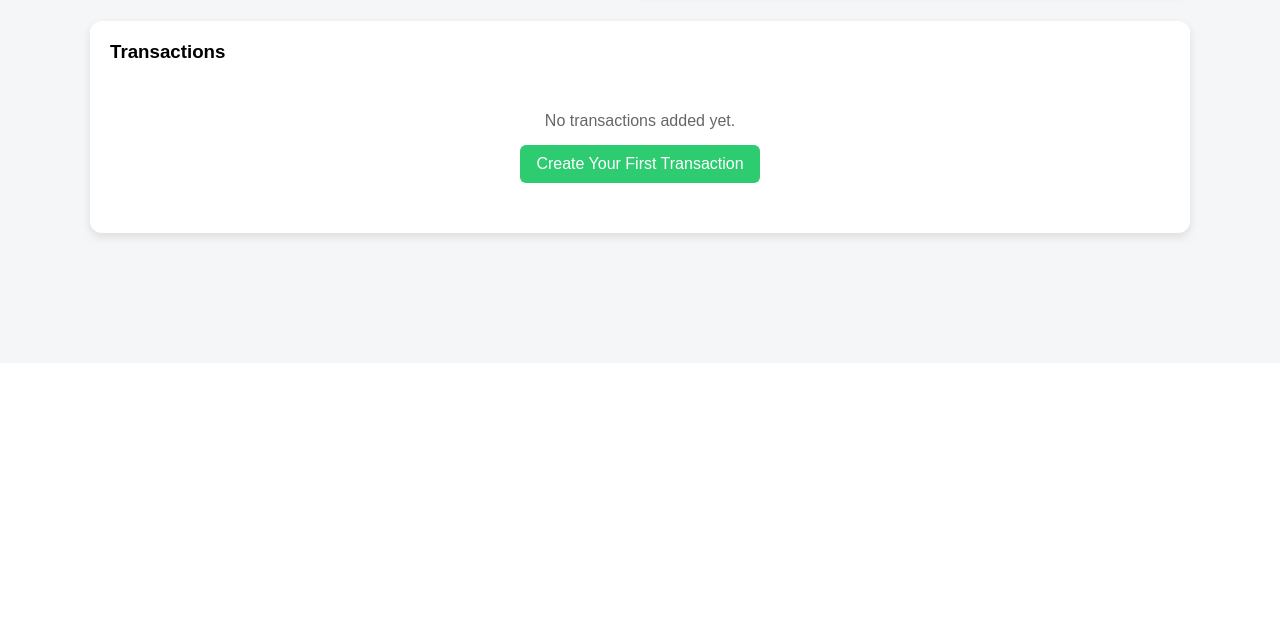
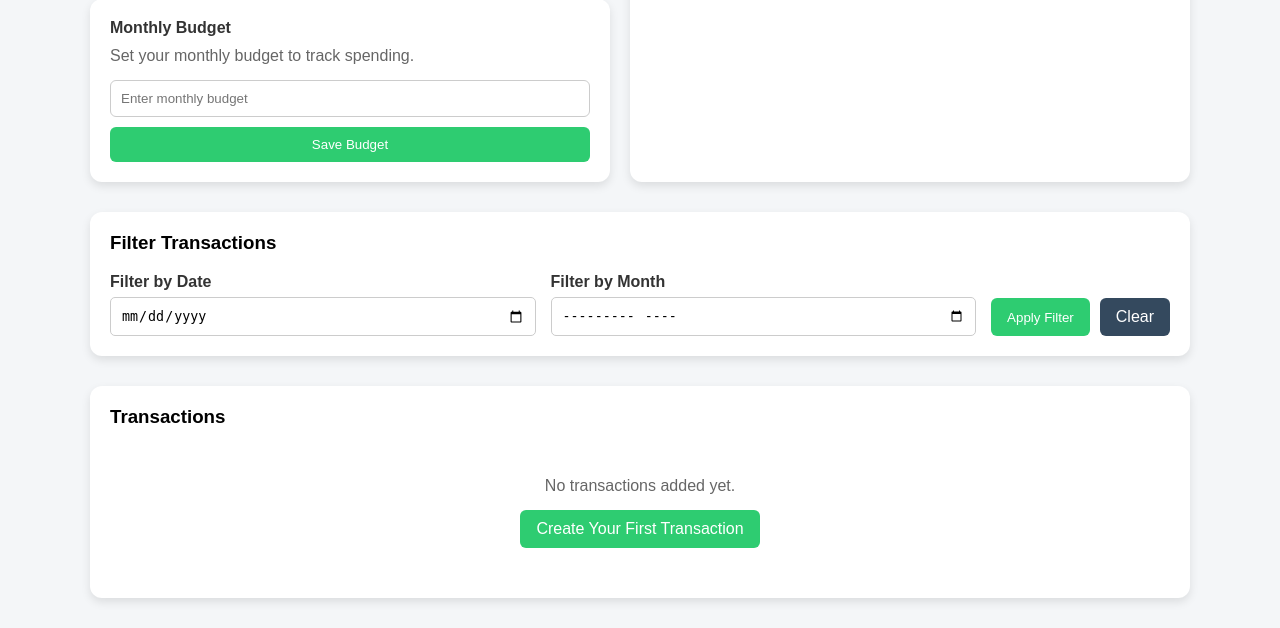
Before and after one commit to Tilak2404/Finance_Tracker, a Flask app: page / in a window 1280 px wide. Shown: the part 437-1065 px from the top of the page. Before the commit the page ends 681 px from the top, so only its background shows below. Run offline with Flask 3, Linux system fonts and the light colour scheme; the visitor is signed in with stand-in values (Sample User, id 1); data that the repository does not hold is empty; grey boxes are pictures that could not be loaded.

Commit message:
Add budget management features and enhance transaction forms with date input

```diff
--- a/finance_tracker/app.py
+++ b/finance_tracker/app.py
@@ -1,8 +1,11 @@
 import os
+from datetime import datetime
 
 import matplotlib
 from flask import Flask, redirect, render_template, request, session
 from flask_sqlalchemy import SQLAlchemy
+from sqlalchemy import func
+from werkzeug.security import check_password_hash, generate_password_hash
 
 matplotlib.use("Agg")
 
@@ -18,7 +21,13 @@ db = SQLAlchemy(app)
 class User(db.Model):
     id = db.Column(db.Integer, primary_key=True)
     username = db.Column(db.String(100), unique=True, nullable=False)
-    password = db.Column(db.String(100), nullable=False)
+    password = db.Column(db.String(255), nullable=False)
+
+
+class Budget(db.Model):
+    id = db.Column(db.Integer, primary_key=True)
+    user_id = db.Column(db.Integer, unique=True)
+    amount = db.Column(db.Float, nullable=False)
 
 
 class Transaction(db.Model):
@@ -27,6 +36,8 @@ class Transaction(db.Model):
     type = db.Column(db.String(20), nullable=False)
     category = db.Column(db.String(100))
     description = db.Column(db.String(255))
+    user_id = db.Column(db.Integer)
+    date = db.Column(db.DateTime, default=datetime.utcnow)
 
 
 def generate_donut_chart(expense_transactions, balance):
@@ -63,12 +74,7 @@ def generate_donut_chart(expense_transactions, balance):
     if not values:
         plt.pie([1], colors=["#dfe6e9"], startangle=90)
     else:
-        plt.pie(
-            values,
-            labels=labels,
-            autopct="%1.1f%%",
-            startangle=90,
-        )
+        plt.pie(values, labels=labels, autopct="%1.1f%%", startangle=90)
 
     centre_circle = plt.Circle((0, 0), 0.70, fc="white")
     fig = plt.gcf()
@@ -76,7 +82,7 @@ def generate_donut_chart(expense_transactions, balance):
     plt.text(
         0,
         0,
-        f"₹{balance:.2f}",
+        f"\u20b9{balance:.2f}",
         horizontalalignment="center",
         verticalalignment="center",
         fontsize=16,
@@ -109,7 +115,8 @@ def register():
             error = "Username already exists."
             return render_template("register.html", error=error)
 
-        user = User(username=username, password=password)
+        hashed_password = generate_password_hash(password)
+        user = User(username=username, password=hashed_password)
         db.session.add(user)
         db.session.commit()
         return redirect("/login")
@@ -126,9 +133,9 @@ def login():
     if request.method == "POST":
         username = request.form["username"]
         password = request.form["password"]
-        user = User.query.filter_by(username=username, password=password).first()
+        user = User.query.filter_by(username=username).first()
 
-        if user:
+        if user and check_password_hash(user.password, password):
             session["user_id"] = user.id
             return redirect("/")
 
@@ -144,12 +151,63 @@ def logout():
     return redirect("/login")
 
 
+@app.route("/set_budget", methods=["POST"])
+def set_budget():
+    if "user_id" not in session:
+        return redirect("/login")
+
+    budget_amount = request.form.get("budget_amount", "").strip()
+    try:
+        amount = float(budget_amount)
+    except ValueError:
+        amount = 0.0
+
+    budget = Budget.query.filter_by(user_id=session["user_id"]).first()
+    if budget:
+        budget.amount = amount
+    else:
+        budget = Budget(user_id=session["user_id"], amount=amount)
+        db.session.add(budget)
+
+    db.session.commit()
+
+    filter_date = request.form.get("filter_date", "")
+    filter_month = request.form.get("filter_month", "")
+    if filter_date:
+        return redirect(f"/?filter_date={filter_date}")
+    if filter_month:
+        return redirect(f"/?filter_month={filter_month}")
+    return redirect("/")
+
+
 @app.route("/")
 def index():
     if "user_id" not in session:
         return redirect("/login")
 
-    transactions = Transaction.query.all()
+    filter_date = request.args.get("filter_date", "")
+    filter_month = request.args.get("filter_month", "")
+
+    query = Transaction.query.filter_by(user_id=session["user_id"])
+
+    if filter_date:
+        try:
+            selected_date = datetime.strptime(filter_date, "%Y-%m-%d").date()
+            query = query.filter(func.date(Transaction.date) == selected_date.isoformat())
+        except ValueError:
+            filter_date = ""
+    elif filter_month:
+        try:
+            month_start = datetime.strptime(filter_month, "%Y-%m")
+            if month_start.month == 12:
+                month_end = datetime(month_start.year + 1, 1, 1)
+            else:
+                month_end = datetime(month_start.year, month_start.month + 1, 1)
+            query = query.filter(Transaction.date >= month_start, Transaction.date < month_end)
+        except ValueError:
+            filter_month = ""
+
+    transactions = query.order_by(Transaction.date.desc()).all()
     expense_transactions = [
         transaction for transaction in transactions if transaction.type == "expense"
     ]
@@ -160,6 +218,9 @@ def index():
         transaction.amount for transaction in transactions if transaction.type == "expense"
     )
     balance = total_income - total_expense
+    budget = Budget.query.filter_by(user_id=session["user_id"]).first()
+    remaining_budget = budget.amount - total_expense if budget else None
+    budget_exceeded = budget is not None and total_expense > budget.amount
     generate_donut_chart(expense_transactions, balance)
 
     return render_template(
@@ -168,6 +229,11 @@ def index():
         total_income=total_income,
         total_expense=total_expense,
         balance=balance,
+        filter_date=filter_date,
+        filter_month=filter_month,
+        budget=budget,
+        remaining_budget=remaining_budget,
+        budget_exceeded=budget_exceeded,
     )
 
 
@@ -177,11 +243,23 @@ def add_transaction():
         return redirect("/login")
 
     if request.method == "POST":
+        transaction_date = request.form.get("date", "")
+        try:
+            parsed_date = (
+                datetime.strptime(transaction_date, "%Y-%m-%d")
+                if transaction_date
+                else datetime.utcnow()
+            )
+        except ValueError:
+            parsed_date = datetime.utcnow()
+
         transaction = Transaction(
             amount=float(request.form["amount"]),
             type=request.form["type"],
             category=request.form.get("category", ""),
             description=request.form.get("description", ""),
+            user_id=session["user_id"],
+            date=parsed_date,
         )
         db.session.add(transaction)
         db.session.commit()
@@ -195,7 +273,7 @@ def delete_transaction(id):
     if "user_id" not in session:
         return redirect("/login")
 
-    transaction = Transaction.query.get(id)
+    transaction = Transaction.query.filter_by(id=id, user_id=session["user_id"]).first()
     if transaction:
         db.session.delete(transaction)
         db.session.commit()
@@ -207,11 +285,18 @@ def edit_transaction(id):
     if "user_id" not in session:
         return redirect("/login")
 
-    transaction = Transaction.query.get(id)
+    transaction = Transaction.query.filter_by(id=id, user_id=session["user_id"]).first()
     if not transaction:
         return redirect("/")
 
     if request.method == "POST":
+        transaction_date = request.form.get("date", "")
+        try:
+            if transaction_date:
+                transaction.date = datetime.strptime(transaction_date, "%Y-%m-%d")
+        except ValueError:
+            pass
+
         transaction.amount = float(request.form["amount"])
         transaction.type = request.form["type"]
         transaction.category = request.form.get("category", "")
@@ -227,8 +312,10 @@ def chart():
     if "user_id" not in session:
         return redirect("/login")
 
-    transactions = Transaction.query.all()
-    expense_transactions = Transaction.query.filter_by(type="expense").all()
+    transactions = Transaction.query.filter_by(user_id=session["user_id"]).all()
+    expense_transactions = Transaction.query.filter_by(
+        user_id=session["user_id"], type="expense"
+    ).all()
     total_income = sum(
         transaction.amount for transaction in transactions if transaction.type == "income"
     )
--- a/finance_tracker/templates/add.html
+++ b/finance_tracker/templates/add.html
@@ -8,6 +8,9 @@
     <p style="text-align:center;color:#666;margin-bottom:25px;">Enter a new income or expense record.</p>
 
     <form method="POST">
+        <label for="date" style="display:block;margin-bottom:6px;color:#333;font-weight:bold;">Date</label>
+        <input type="date" id="date" name="date" style="width:100%;padding:10px;margin-bottom:10px;border-radius:5px;border:1px solid #ccc;box-sizing:border-box;">
+
         <label for="amount" style="display:block;margin-bottom:6px;color:#333;font-weight:bold;">Amount</label>
         <input type="number" id="amount" name="amount" step="0.01" min="0" required style="width:100%;padding:10px;margin-bottom:10px;border-radius:5px;border:1px solid #ccc;box-sizing:border-box;">
 
--- a/finance_tracker/templates/edit.html
+++ b/finance_tracker/templates/edit.html
@@ -8,6 +8,9 @@
     <p style="text-align:center;color:#666;margin-bottom:25px;">Update the transaction details below.</p>
 
     <form method="POST">
+        <label for="date" style="display:block;margin-bottom:6px;color:#333;font-weight:bold;">Date</label>
+        <input type="date" id="date" name="date" value="{{ transaction.date.strftime('%Y-%m-%d') if transaction.date else '' }}" style="width:100%;padding:10px;margin-bottom:10px;border-radius:5px;border:1px solid #ccc;box-sizing:border-box;">
+
         <label for="amount" style="display:block;margin-bottom:6px;color:#333;font-weight:bold;">Amount</label>
         <input type="number" id="amount" name="amount" step="0.01" min="0" value="{{ transaction.amount }}" required style="width:100%;padding:10px;margin-bottom:10px;border-radius:5px;border:1px solid #ccc;box-sizing:border-box;">
 
--- a/finance_tracker/templates/index.html
+++ b/finance_tracker/templates/index.html
@@ -19,6 +19,34 @@
             <h4 style="margin:0 0 10px 0;">Balance</h4>
             <h2 style="margin:0;">&#8377;{{ '%.2f'|format(balance) }}</h2>
         </div>
+
+        <div style="background:white;color:#333;padding:20px;border-radius:12px;margin-top:15px;box-shadow:0 4px 10px rgba(0,0,0,0.1);">
+            <h4 style="margin:0 0 10px 0;">Monthly Budget</h4>
+            <p style="margin:0 0 15px 0;color:#666;">
+                {% if budget %}
+                Current budget: <strong>&#8377;{{ '%.2f'|format(budget.amount) }}</strong>
+                {% else %}
+                Set your monthly budget to track spending.
+                {% endif %}
+            </p>
+
+            <form method="POST" action="/set_budget">
+                <input type="hidden" name="filter_date" value="{{ filter_date }}">
+                <input type="hidden" name="filter_month" value="{{ filter_month }}">
+                <input type="number" name="budget_amount" step="0.01" min="0" value="{{ '%.2f'|format(budget.amount) if budget else '' }}" placeholder="Enter monthly budget" style="width:100%;padding:10px;border-radius:6px;border:1px solid #ccc;box-sizing:border-box;margin-bottom:10px;">
+                <button type="submit" style="width:100%;background:#2ecc71;color:white;padding:10px;border:none;border-radius:6px;cursor:pointer;">Save Budget</button>
+            </form>
+
+            {% if remaining_budget is not none %}
+            <div style="margin-top:15px;padding:12px;border-radius:8px;background:{% if budget_exceeded %}#fdecea{% else %}#ecf9f1{% endif %};color:{% if budget_exceeded %}#e74c3c{% else %}#2e7d32{% endif %};">
+                <strong>Remaining Budget:</strong>
+                &#8377;{{ '%.2f'|format(remaining_budget) }}
+            </div>
+            {% if budget_exceeded %}
+            <p style="margin:10px 0 0 0;color:#e74c3c;font-weight:bold;">Warning: You have exceeded your budget.</p>
+            {% endif %}
+            {% endif %}
+        </div>
     </div>
 
     <div style="flex:1;min-width:300px;background:white;padding:20px;border-radius:12px;box-shadow:0 4px 10px rgba(0,0,0,0.1);text-align:center;">
@@ -32,12 +60,31 @@
 </div>
 
 <div style="background:white;margin-top:30px;padding:20px;border-radius:12px;box-shadow:0 4px 10px rgba(0,0,0,0.1);">
+    <h3 style="margin-top:0;">Filter Transactions</h3>
+    <form method="GET" style="display:flex;gap:15px;flex-wrap:wrap;align-items:flex-end;">
+        <div style="flex:1;min-width:220px;">
+            <label for="filter_date" style="display:block;margin-bottom:6px;color:#333;font-weight:bold;">Filter by Date</label>
+            <input type="date" id="filter_date" name="filter_date" value="{{ filter_date }}" style="width:100%;padding:10px;border-radius:5px;border:1px solid #ccc;box-sizing:border-box;">
+        </div>
+        <div style="flex:1;min-width:220px;">
+            <label for="filter_month" style="display:block;margin-bottom:6px;color:#333;font-weight:bold;">Filter by Month</label>
+            <input type="month" id="filter_month" name="filter_month" value="{{ filter_month }}" style="width:100%;padding:10px;border-radius:5px;border:1px solid #ccc;box-sizing:border-box;">
+        </div>
+        <div style="display:flex;gap:10px;flex-wrap:wrap;">
+            <button type="submit" style="background:#2ecc71;color:white;padding:10px 16px;border:none;border-radius:6px;cursor:pointer;">Apply Filter</button>
+            <a href="/" style="display:inline-block;background:#34495e;color:white;padding:10px 16px;border-radius:6px;text-decoration:none;">Clear</a>
+        </div>
+    </form>
+</div>
+
+<div style="background:white;margin-top:30px;padding:20px;border-radius:12px;box-shadow:0 4px 10px rgba(0,0,0,0.1);">
     <h3 style="margin-top:0;">Transactions</h3>
 
     {% if transactions %}
     <div style="overflow-x:auto;">
         <table style="width:100%;border-collapse:collapse;margin-top:10px;">
             <tr style="background:#f1f1f1;">
+                <th style="padding:10px;border-bottom:1px solid #ddd;text-align:left;">Date</th>
                 <th style="padding:10px;border-bottom:1px solid #ddd;text-align:left;">Amount</th>
                 <th style="padding:10px;border-bottom:1px solid #ddd;text-align:left;">Type</th>
                 <th style="padding:10px;border-bottom:1px solid #ddd;text-align:left;">Category</th>
@@ -46,6 +93,7 @@
 
             {% for t in transactions %}
             <tr style="background:{% if loop.index0 % 2 == 0 %}#ffffff{% else %}#fafafa{% endif %};">
+                <td style="padding:10px;border-bottom:1px solid #eee;">{{ t.date.strftime('%Y-%m-%d') if t.date else '-' }}</td>
                 <td style="padding:10px;border-bottom:1px solid #eee;">&#8377;{{ '%.2f'|format(t.amount) }}</td>
                 <td style="padding:10px;border-bottom:1px solid #eee;">{{ t.type }}</td>
                 <td style="padding:10px;border-bottom:1px solid #eee;">{{ t.category or 'Miscellaneous' }}</td>
```
